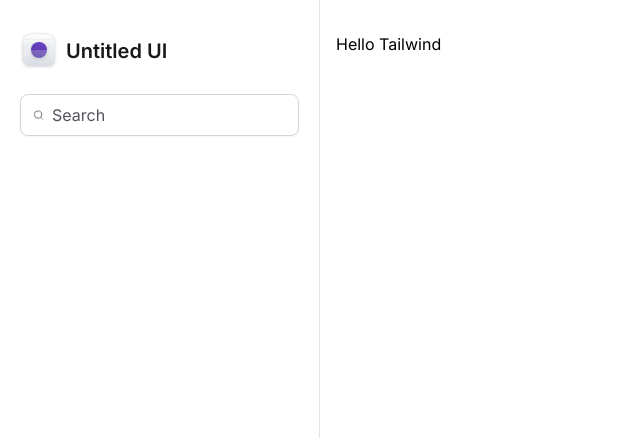
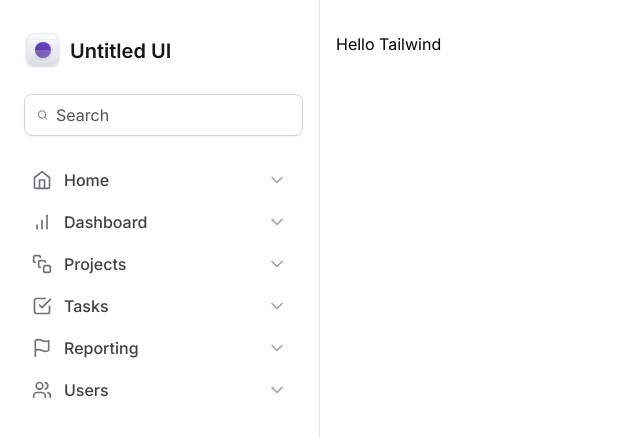
Before and after one commit to danilo-formagio/tailwind-next, a Next.js app: page / in a window 1280 px wide. Shown: the top 438 px of the page, without its empty margins (0-640 px from the left). Built offline with nearby package versions, Linux system fonts and the light colour scheme.

Commit message:
Create main navigation and nav items

```diff
--- a/src/components/Sidebar/Logo.tsx
+++ b/src/components/Sidebar/Logo.tsx
@@ -2,7 +2,7 @@ import * as React from 'react';
 
 export function Logo() {
   return (
-    <strong className="flex items-center gap-2 text-xl font-semibold text-zinc-900">
+    <strong className="mx-1 flex items-center gap-2 text-xl font-semibold text-zinc-900">
       <svg width={38} height={38} viewBox="0 0 38 38" fill="none" xmlns="http://www.w3.org/2000/svg">
         <g filter="url(#filter0_dd_7901_307)">
           <g clipPath="url(#clip0_7901_307)">
--- /dev/null
+++ b/src/components/Sidebar/MainNavigation/NavItem.tsx
@@ -0,0 +1,19 @@
+import { ChevronDown } from 'lucide-react';
+import { ElementType } from 'react';
+
+export interface NavItemProps {
+  title: string;
+  icon: ElementType;
+}
+
+export function NavItem({ title, icon: Icon }: NavItemProps) {
+  return (
+    <nav className="space-y-0.5">
+      <a href="" className="group flex items-center gap-3 rounded px-3 py-2 hover:bg-violet-50">
+        <Icon className="h-5 w-5 text-zinc-500" />
+        <span className="font-medium text-zinc-700 group-hover:text-violet-500">{title}</span>
+        <ChevronDown className="ml-auto h-5 w-5 text-zinc-400 group-hover:text-violet-300" />
+      </a>
+    </nav>
+  );
+}
--- /dev/null
+++ b/src/components/Sidebar/MainNavigation/index.tsx
@@ -0,0 +1,15 @@
+import { BarChart, CheckSquare, Flag, Home, SquareStack, Users } from 'lucide-react';
+import { NavItem } from './NavItem';
+
+export function MainNavigation() {
+  return (
+    <nav className="space-y-0.5">
+      <NavItem title="Home" icon={Home} />
+      <NavItem title="Dashboard" icon={BarChart} />
+      <NavItem title="Projects" icon={SquareStack} />
+      <NavItem title="Tasks" icon={CheckSquare} />
+      <NavItem title="Reporting" icon={Flag} />
+      <NavItem title="Users" icon={Users} />
+    </nav>
+  );
+}
--- a/src/components/Sidebar/index.tsx
+++ b/src/components/Sidebar/index.tsx
@@ -1,15 +1,18 @@
 import { Logo } from './Logo';
 import { Search } from 'lucide-react';
+import { MainNavigation } from './MainNavigation';
 
 export function Sidebar() {
   return (
     <aside className="space-y-6 border-r border-zinc-200 px-5 py-8">
       <Logo />
 
-      <div className="flex w-full items-center gap-2 rounded-lg border border-zinc-300 px-3 py-2 shadow-sm">
+      <div className="mx-1 flex w-full items-center gap-2 rounded-lg border border-zinc-300 px-3 py-2 shadow-sm">
         <Search className="h-5 w-5 text-zinc-500" />
         <input className="flex-1 border-0 bg-transparent p-0 text-zinc-900 placeholder-zinc-600" placeholder="Search" />
       </div>
+
+      <MainNavigation />
     </aside>
   );
 }
```
